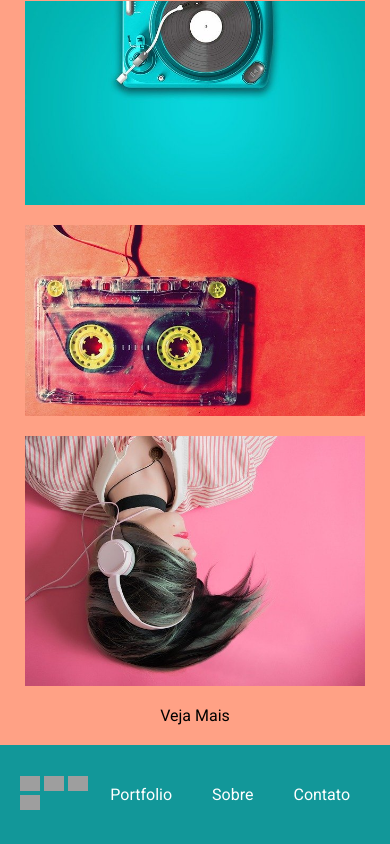
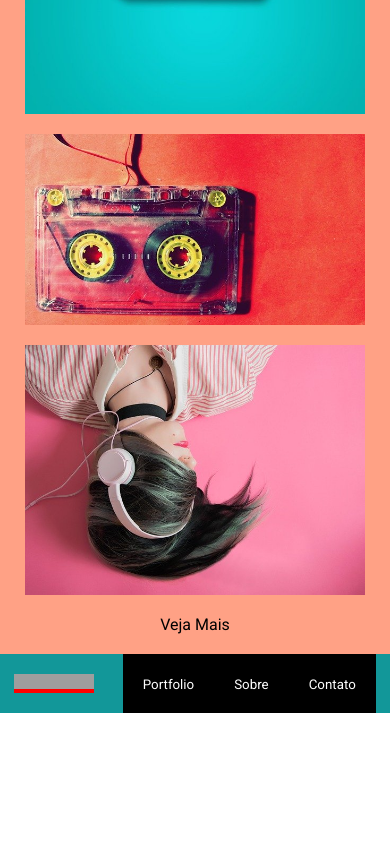
Before and after one commit to MarcosBR315/Beat-T1.1-Marcos-Paulo, a plain HTML site: page index.html in a window 390 px wide. Shown: the part 637-1481 px from the top of the page. After the commit the page ends 1350 px from the top, so only its background shows below. Drawn offline with Linux system fonts and the light colour scheme; grey boxes are pictures that could not be loaded.

Commit message:
Beat - T1.1 Marcos Paulo Oliveira Pontes

```diff
--- a/style.css
+++ b/style.css
@@ -12,11 +12,17 @@
   background: #129799;
 }
 
-  .ul-n1 {
+nav {
+  background-color: red;
+  width: 100%;
+  display: flex;
+  justify-content: space-around;
 }
 
 ul {
   display: flex;
+  width: 100%;
+  background-color: black;
   justify-content: space-evenly;
 }
 
@@ -37,7 +43,6 @@
 
 .m-header {
   display: flex;
-    justify-content: space-around;
   justify-content: center;
   align-items: center;
 }
@@ -63,13 +68,18 @@ h1 {
 
 /* Quebra em 526 px */
 
-@media (max-width: 526px){
-  h1{
+@media (max-width: 526px) {
+  h1 {
     font-size: 45px;
+    display: none;
   }
 
   .h-figure img {
-    width: 360px;
+    width: 100%;
+  }
+
+  .ul-n3 a {
+    font-size: smaller;
   }
 }
 
@@ -107,9 +117,8 @@ h1 {
 
 footer {
   background: #129799;
-    padding: 20px;
   display: flex;
-    justify-content: space-between;
+  justify-content: space-around;
   align-items: center;
 }
 
@@ -117,6 +126,7 @@ h1 {
   text-align: center;
   padding-bottom: 20px;
 }
+
 .vejamais a {
   color: black;
 }
@@ -140,3 +150,7 @@ h1 {
   border: 4px solid #ffa185;
   border-radius: 200px;
 }
+
+.ul-n3 {
+  width: 100%;
+}
```
Also changed, not shown: index.html (+3 -6 lines). Lines whose indentation alone changed are shown as unchanged.
